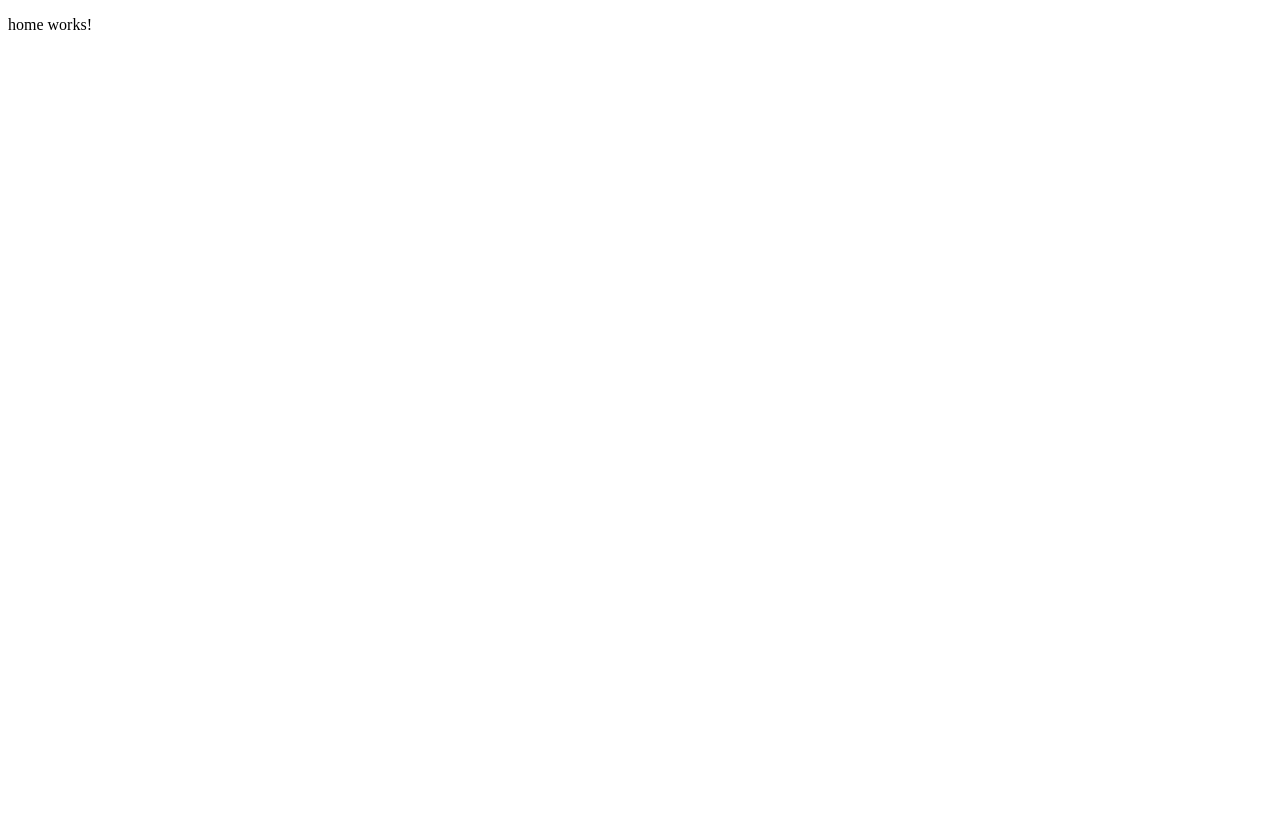
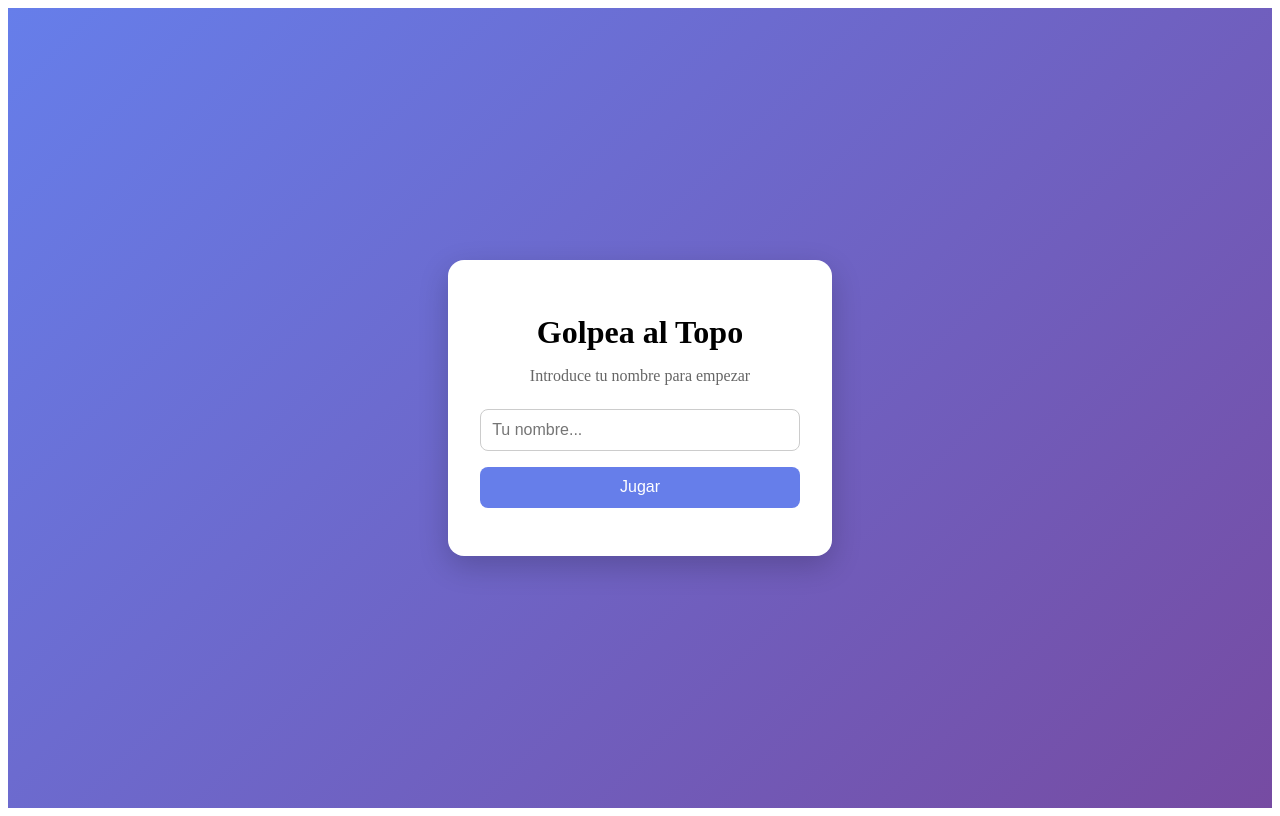
Before and after one commit to GolpeaAlTopo/GolpeaAlTopo, an Angular app: page / in a window 1280 px wide. Built offline with nearby package versions, Linux system fonts and the light colour scheme.

Commit message:
Componente Home

```diff
--- a/src/app/pages/home/home.component.html
+++ b/src/app/pages/home/home.component.html
@@ -1 +1,25 @@
-<p>home works!</p>
+<div class="home">
+  <div class="home__card">
+    <h1 class="home__title">Golpea al Topo</h1>
+
+    <p class="home__subtitle">Introduce tu nombre para empezar</p>
+
+    <input
+      class="home__input"
+      type="text"
+      [(ngModel)]="name"
+      placeholder="Tu nombre..."
+      (keyup.enter)="startGame()"
+    />
+
+    <button class="home__button" (click)="startGame()">
+      Jugar
+    </button>
+
+    <p class="home__error">
+      @if (error) {
+        {{ error }}
+      }
+    </p>
+  </div>
+</div>
--- a/src/app/pages/home/home.component.scss
+++ b/src/app/pages/home/home.component.scss
@@ -0,0 +1,62 @@
+.home {
+  height: 100vh;
+  display: flex;
+  justify-content: center;
+  align-items: center;
+  background: linear-gradient(135deg, #667eea, #764ba2);
+
+  &__card {
+    background: white;
+    padding: 2rem;
+    border-radius: 16px;
+    box-shadow: 0 10px 30px rgba(0, 0, 0, 0.2);
+    text-align: center;
+    width: 320px;
+  }
+
+  &__title {
+    margin-bottom: 1rem;
+  }
+
+  &__subtitle {
+    margin-bottom: 1.5rem;
+    color: #666;
+  }
+
+  &__input {
+
+    width: 100%;
+    padding: 0.7rem;
+    border-radius: 8px;
+    border: 1px solid #ccc;
+    margin-bottom: 1rem;
+    font-size: 1rem;
+    box-sizing: border-box;
+    &:focus {
+      outline: none;
+      border-color: #667eea;
+    }
+  }
+
+  &__button {
+    width: 100%;
+    padding: 0.7rem;
+    border: none;
+    border-radius: 8px;
+    background: #667eea;
+    color: white;
+    font-size: 1rem;
+    cursor: pointer;
+    transition: 0.2s;
+
+    &:hover {
+      background: #5a67d8;
+    }
+  }
+
+  &__error {
+    margin-top: 1rem;
+    color: red;
+    font-size: 0.9rem;
+  }
+}
--- a/src/app/pages/home/home.component.ts
+++ b/src/app/pages/home/home.component.ts
@@ -1,25 +1,30 @@
 import { Component } from '@angular/core';
 import { Router } from '@angular/router';
+import { FormsModule } from '@angular/forms';
+
 
 @Component({
   selector: 'app-home',
-  imports: [],
+  imports: [FormsModule],
   templateUrl: './home.component.html',
   styleUrl: './home.component.scss',
   standalone: true
 })
 export class HomeComponent {
+  name = '';
+  error = '';
 
   constructor(private router: Router) {
-    this.router = router;
+
   }
-  name = '';
 
 
   startGame() {
     if (!this.name.trim()) {
+      this.error = 'Introduce un nombre válido';
       return
     };
+    this.error = '';
     this.router.navigate(['/game'], { state: { name: this.name } });
   }
 }
```
